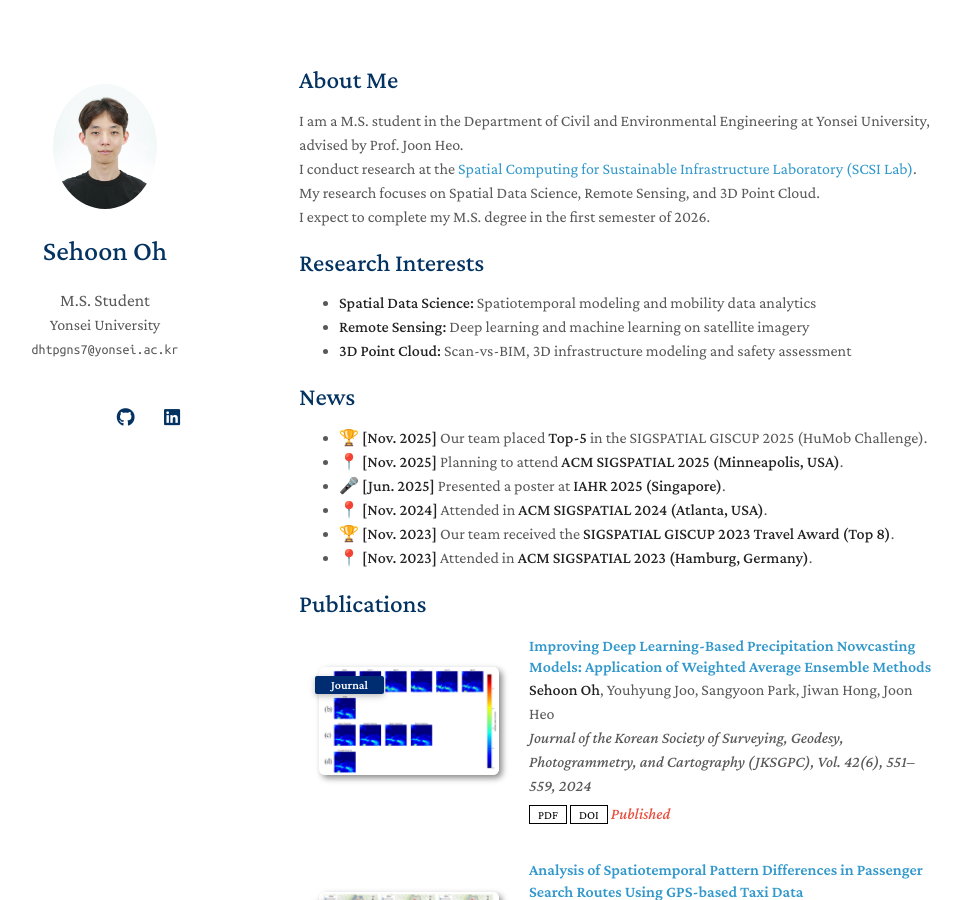
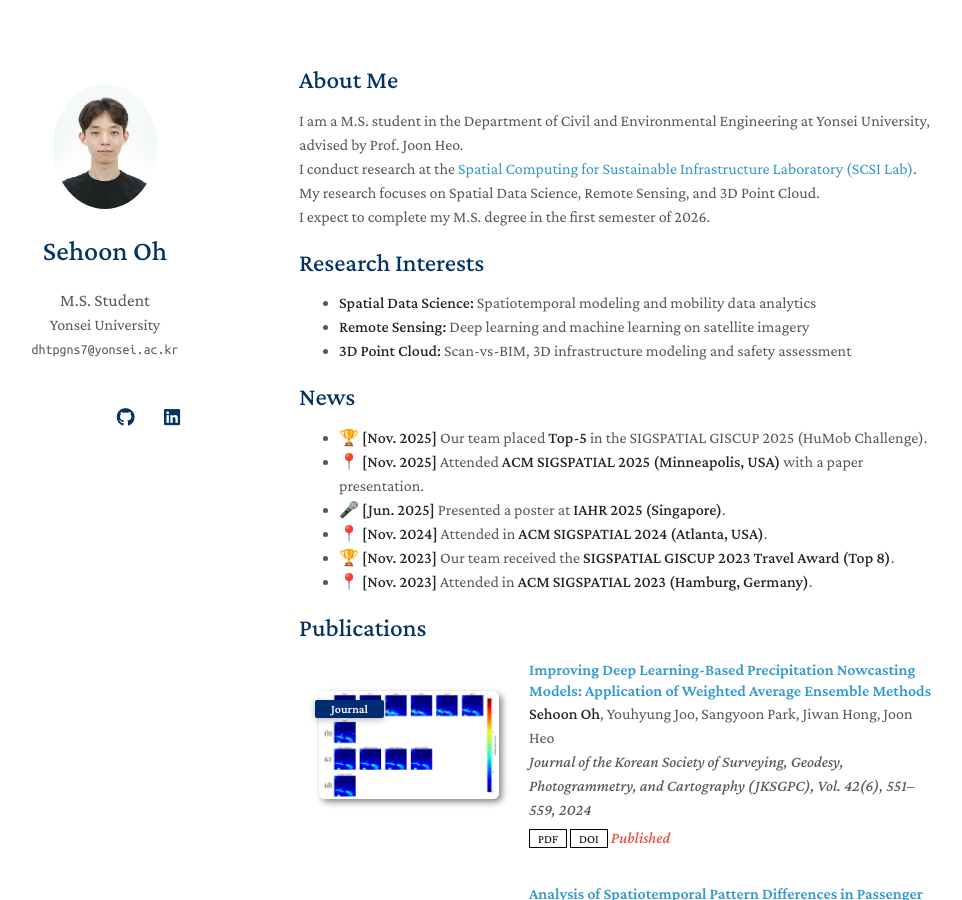
Before and after one commit to OHSEHOON99/OHSEHOON99.github.io, a Jekyll site: the page built from index.md, in a window 1280 px wide and 900 px high. Shown: the whole window, without its empty margins (171-1133 px from the left). Built offline with Jekyll 4.4.1, drawn with Linux system fonts in a browser that asks for light colours; a style sheet for code colours, icons or effects is not loaded; our own code applies the rules of GitHub Pages for plain Markdown files.

Commit message:
Update index.md

```diff
--- a/index.md
+++ b/index.md
@@ -19,7 +19,7 @@
 ## News
 
 - 🏆 **[Nov. 2025]** Our team placed **Top-5** in the SIGSPATIAL GISCUP 2025 (HuMob Challenge).
-- 📍 **[Nov. 2025]** Planning to attend **ACM SIGSPATIAL 2025 (Minneapolis, USA)**.
+- 📍 **[Nov. 2025]** Attended **ACM SIGSPATIAL 2025 (Minneapolis, USA)** with a paper presentation.
 - 🎤 **[Jun. 2025]** Presented a poster at **IAHR 2025 (Singapore)**.
 - 📍 **[Nov. 2024]** Attended in **ACM SIGSPATIAL 2024 (Atlanta, USA)**.
 - 🏆 **[Nov. 2023]** Our team received the **SIGSPATIAL GISCUP 2023 Travel Award (Top 8)**.
```
